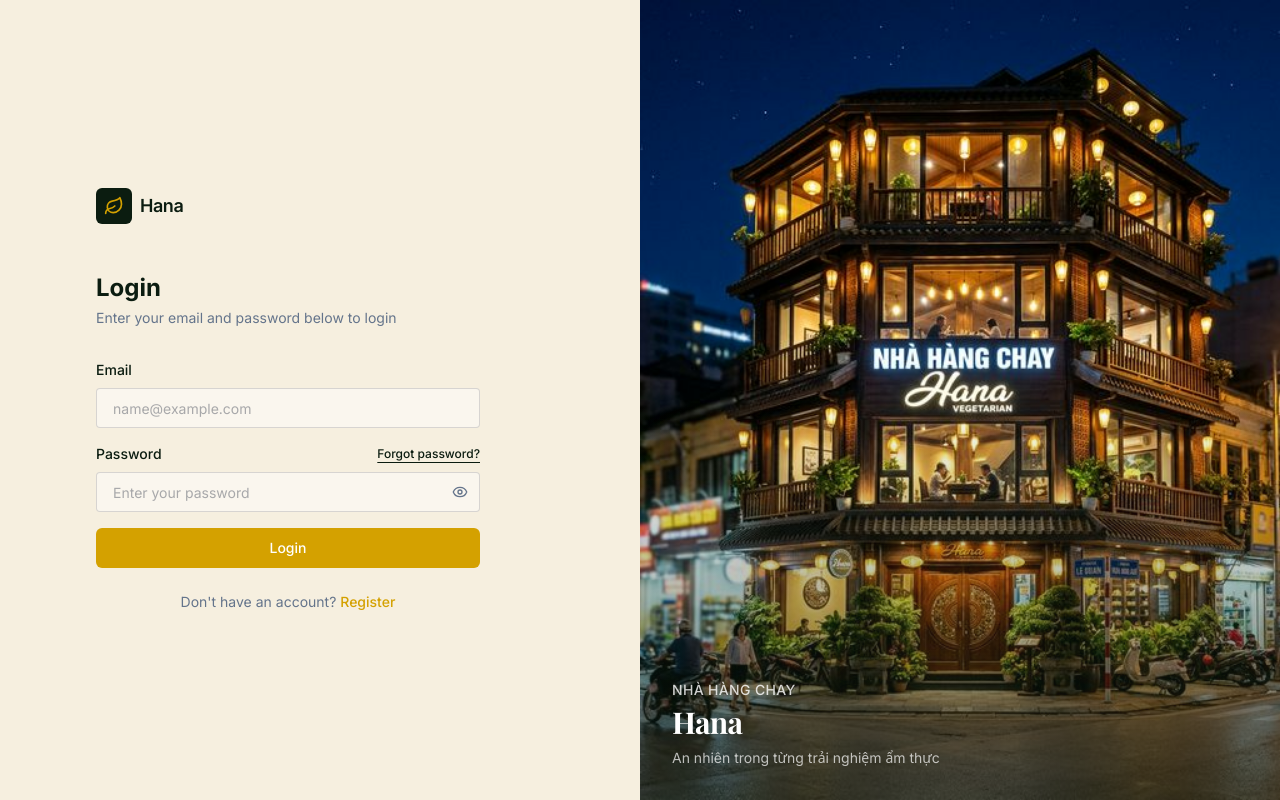
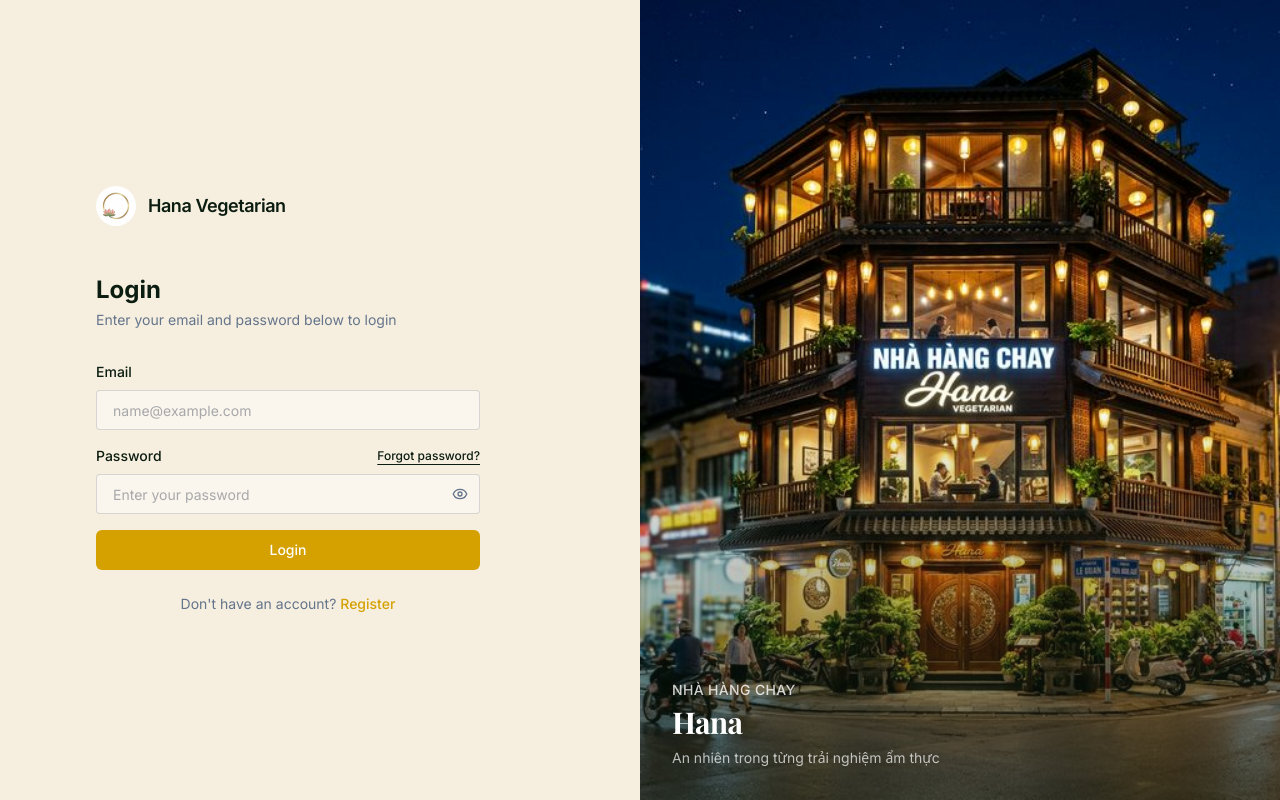
Before and after one commit to manpham146/HanaVeg, a Next.js app: page /en/login in a window 1280 px wide. Built offline with nearby package versions, Linux system fonts and the light colour scheme; no server answers; a web font is replaced by a local one.

Commit message:
feat(login): add logo icon (gold ring + lotus) and locale-based brand name

```diff
--- a/src/app/[locale]/(admin)/login/page.tsx
+++ b/src/app/[locale]/(admin)/login/page.tsx
@@ -9,7 +9,7 @@
 import { useTranslations } from "next-intl";
 import Link from "next/link";
 import Image from "next/image";
-import { Loader2, Eye, EyeOff, Leaf } from "lucide-react";
+import { Loader2, Eye, EyeOff } from "lucide-react";
 
 export default function LoginPage() {
     const [email, setEmail] = useState("");
@@ -47,12 +47,20 @@
             {/* Left: Form */}
             <div className="flex flex-col justify-center px-6 py-12 lg:px-16 xl:px-24">
                 {/* Logo */}
-                <div className="flex items-center gap-2 mb-12">
-                    <div className="flex items-center justify-center w-9 h-9 rounded-md bg-[#0B1C10]">
-                        <Leaf className="h-5 w-5 text-[#D4A100]" />
-                    </div>
+                <div className="flex items-center gap-3 mb-12">
+                    <Image
+                        src="/images/logo-icon.png"
+                        alt="Hana"
+                        width={40}
+                        height={40}
+                        className="rounded-full"
+                    />
                     <span className="text-lg font-semibold tracking-tight text-[#0B1C10]">
-                        Hana
+                        {locale === "vi"
+                            ? "Nhà hàng chay Hana"
+                            : locale === "zh"
+                              ? "Hana素食餐厅"
+                              : "Hana Vegetarian"}
                     </span>
                 </div>
 
```
Also changed, not shown: public/images/logo-icon.png (added).
